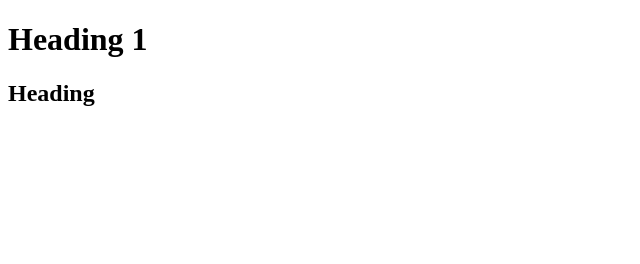
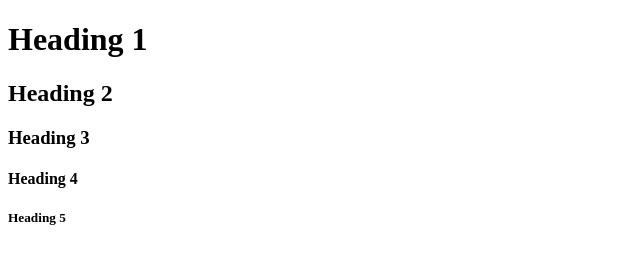
Before and after one commit to Hibrul-Anam-Prantik/Web-Development, a plain HTML site: page HTML/Level_2/Attributes.html in a window 1280 px wide. Shown: the whole page, without its empty margins (0-640 px from the left). Drawn offline with Linux system fonts and the light colour scheme.

Commit message:
Attributes

```diff
--- a/HTML/Level_2/Attributes.html
+++ b/HTML/Level_2/Attributes.html
@@ -1,6 +1,14 @@
 <!DOCTYPE html>
 <html lang = "en"> <!-- Language = English -->
-    <!-- Heading Tag -->
+    <head>
+        <title> Attributes </title>
+    </head>
+    <boDY>
+        <!-- Heading Tag -->
      <h1> Heading 1 </h1>
-     <h2> Heading</h2>
+     <h2> Heading 2 </h2>
+     <h3> Heading 3 </h3>
+     <h4> Heading 4 </h4>
+     <h5> Heading 5 </h5>
+    </boDY>
 </html>
```
